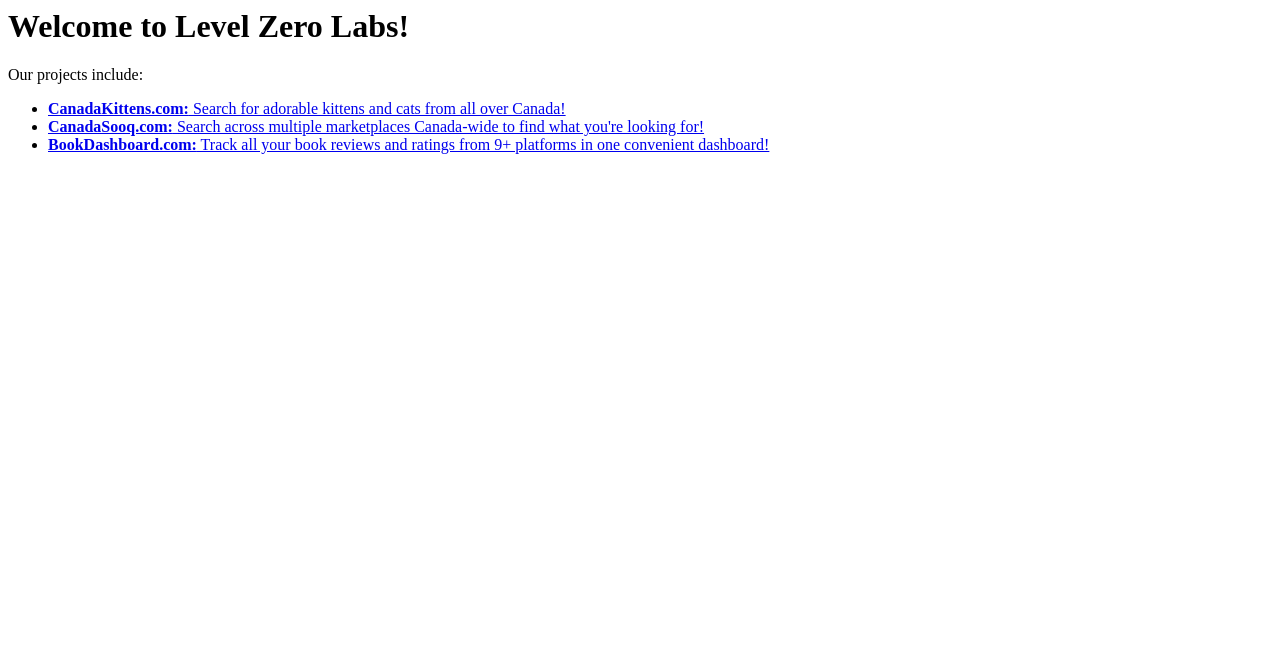
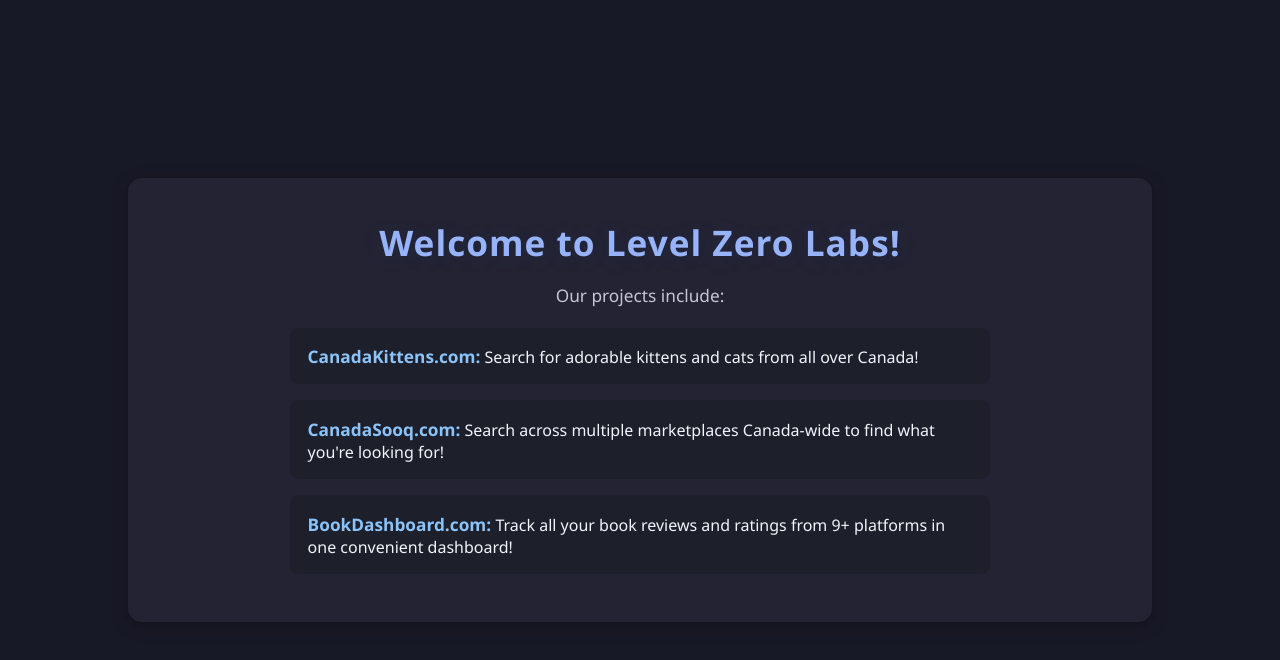
Before and after one commit to blueheron786/levelzerolabs.github.io, a plain HTML site: page output/index.html in a window 1280 px wide. Drawn offline with Linux system fonts and the light colour scheme.

Commit message:
Refactor structure, add nice dark theme and modern, clean CSS.

```diff
--- a/output/index.html
+++ b/output/index.html
@@ -1,11 +1,118 @@
-<html><head><title>Welcome to Level Zero Labs</title></head>
+<!DOCTYPE html>
+<html lang="en">
+<head>
+  <meta charset="UTF-8">
+  <title>Welcome to Level Zero Labs</title>
+  <meta name="viewport" content="width=device-width, initial-scale=1">
+  <style>
+    /* Reset some defaults */
+    * {
+      box-sizing: border-box;
+      margin: 0;
+      padding: 0;
+    }
+    body {
+      background: #181926;
+      color: #eaeaea;
+      font-family: 'Segoe UI', 'Roboto', Arial, sans-serif;
+      min-height: 100vh;
+      display: flex;
+      align-items: center;
+      justify-content: center;
+    }
+    .container {
+      background: #232334;
+      padding: 2.5rem 2rem 2rem 2rem;
+      border-radius: 14px;
+      box-shadow: 0 4px 18px 0 rgba(0,0,0,0.18), 0 1.5px 4px 0 rgba(0,0,0,0.12);
+      width: 100%;
+      max-width: 1024px;
+      text-align: center;
+    }
+    h1 {
+      font-size: 2.2rem;
+      color: #97b4fa;
+      margin-bottom: 1.1rem;
+      font-weight: 700;
+      letter-spacing: 1px;
+      text-shadow: 0 2px 16px #283c6044;
+    }
+    p {
+      font-size: 1.08rem;
+      margin-bottom: 1.3rem;
+      color: #c4c7d1;
+    }
+    ul {
+      list-style: none;
+      padding-left: 0;
+      text-align: left;
+      margin: 0 auto;
+      max-width: 700px;
+    }
+    li {
+      background: #1d1f2b;
+      margin-bottom: 1rem;
+      padding: 1.1rem 1rem 1rem 1.1rem;
+      border-radius: 9px;
+      box-shadow: 0 0.5px 1.5px rgba(44,62,80,0.06);
+      transition: background 0.19s;
+      color: #f1f4fa;
+    }
+    li:hover {
+      background: #23263a;
+    }
+    a {
+      color: #8ac4fa;
+      text-decoration: none;
+      font-weight: 600;
+      font-size: 1.08em;
+      transition: color 0.16s;
+      word-break: break-all;
+    }
+    a:hover {
+      color: #e0e7ff;
+      text-decoration: underline;
+    }
+    strong {
+      font-weight: 700;
+    }
+
+    @media (max-width: 1080px) {
+      .container {
+        max-width: 99vw;
+      }
+      ul {
+        max-width: 95vw;
+      }
+    }
+    @media (max-width: 600px) {
+      .container {
+        padding: 1.3rem 0.5rem 1rem 0.5rem;
+      }
+      ul {
+        max-width: 99vw;
+      }
+    }
+  </style>
+</head>
 <body>
-  <h1>Welcome to Level Zero Labs!</h1>
-  <p>Our projects include:</p>
-  <ul>
-    <li><strong><a href="https://canadakittens.com">CanadaKittens.com:</strong> Search for adorable kittens and cats from all over Canada!</li>
-    <li><strong><a href="https://canadakittens.com">CanadaSooq.com:</strong> Search across multiple marketplaces Canada-wide to find what you're looking for!</li>
-    <li><strong><a href="https://canadakittens.com">BookDashboard.com:</strong> Track all your book reviews and ratings from 9+ platforms in one convenient dashboard!</li>
-  </ul>
+  <div class="container">
+    <h1>Welcome to Level Zero Labs!</h1>
+    <p>Our projects include:</p>
+    <ul>
+      <li>
+        <a href="https://canadakittens.com" target="_blank" rel="noopener"><strong>CanadaKittens.com:</strong></a>
+        <span> Search for adorable kittens and cats from all over Canada!</span>
+      </li>
+      <li>
+        <a href="https://canadasooq.com" target="_blank" rel="noopener"><strong>CanadaSooq.com:</strong></a>
+        <span> Search across multiple marketplaces Canada-wide to find what you're looking for!</span>
+      </li>
+      <li>
+        <a href="https://bookdashboard.com" target="_blank" rel="noopener"><strong>BookDashboard.com:</strong></a>
+        <span> Track all your book reviews and ratings from 9+ platforms in one convenient dashboard!</span>
+      </li>
+    </ul>
+  </div>
 </body>
 </html>
```
